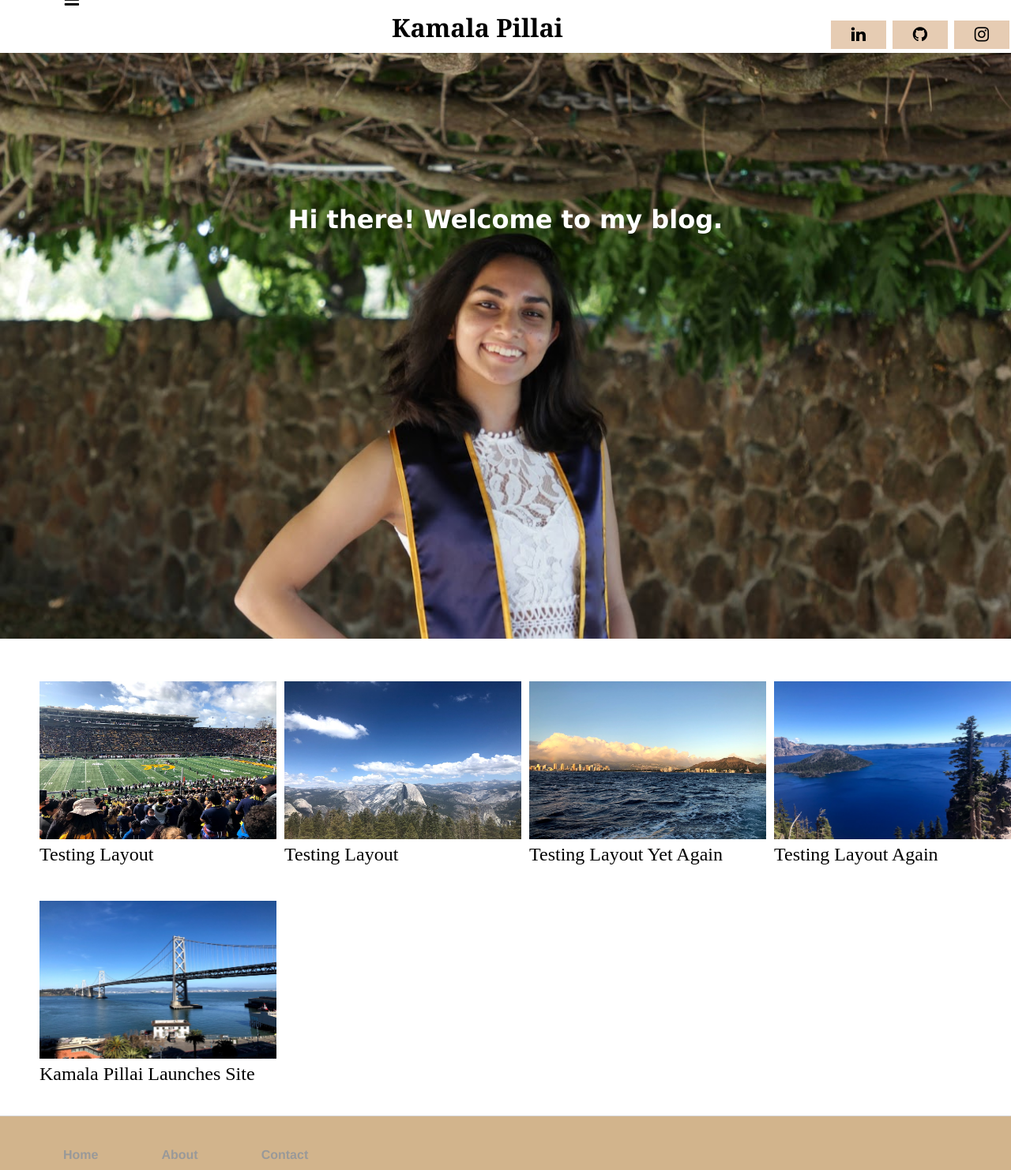
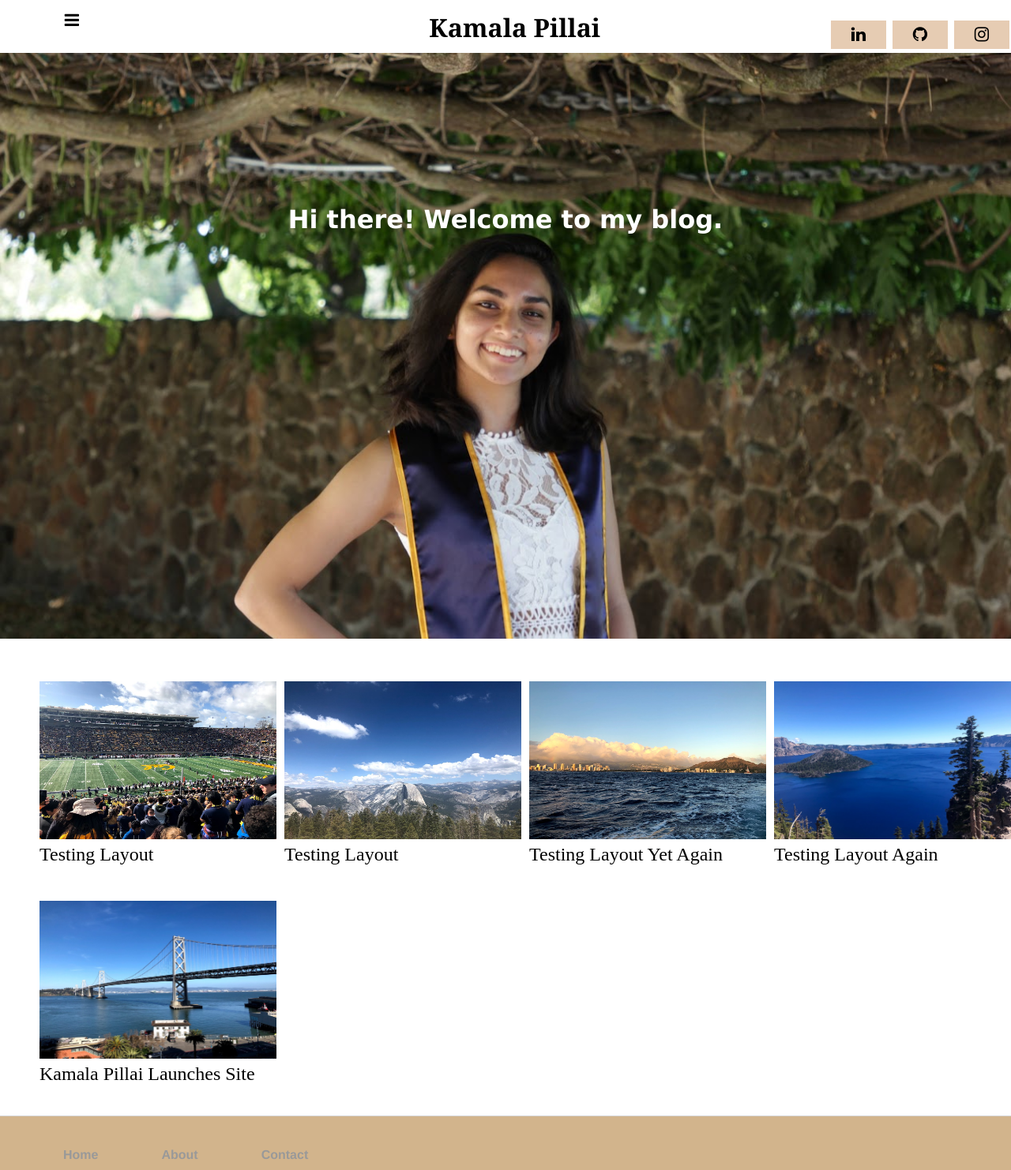
Before and after one commit to kpill/kpill.github.io, a Jekyll site: the page built from index.html, in a window 1280 px wide. Shown: the whole page at 79% size. Built offline with Jekyll 4.4.1, drawn with Linux system fonts in a browser that asks for light colours.

Commit message:
Update main.css

```diff
--- a/css/main.css
+++ b/css/main.css
@@ -16,7 +16,7 @@ h1.header {
 	padding-left: 5vw;
 	vertical-align: middle;
 	margin: 0;
-	transform: translate(0%, -50%)
+	transform: translate(0%, 50%)
 }
 
 .dropdown {
@@ -54,8 +54,8 @@ a.home {
 	float: none;
   	position: absolute;
   	top: 50%;
-  	left: 40%;
-  	transform: translate(-40%, -50%);
+  	left: 45%;
+  	transform: translate(-45%, -50%);
 	vertical-align: middle;
 }
 
```
